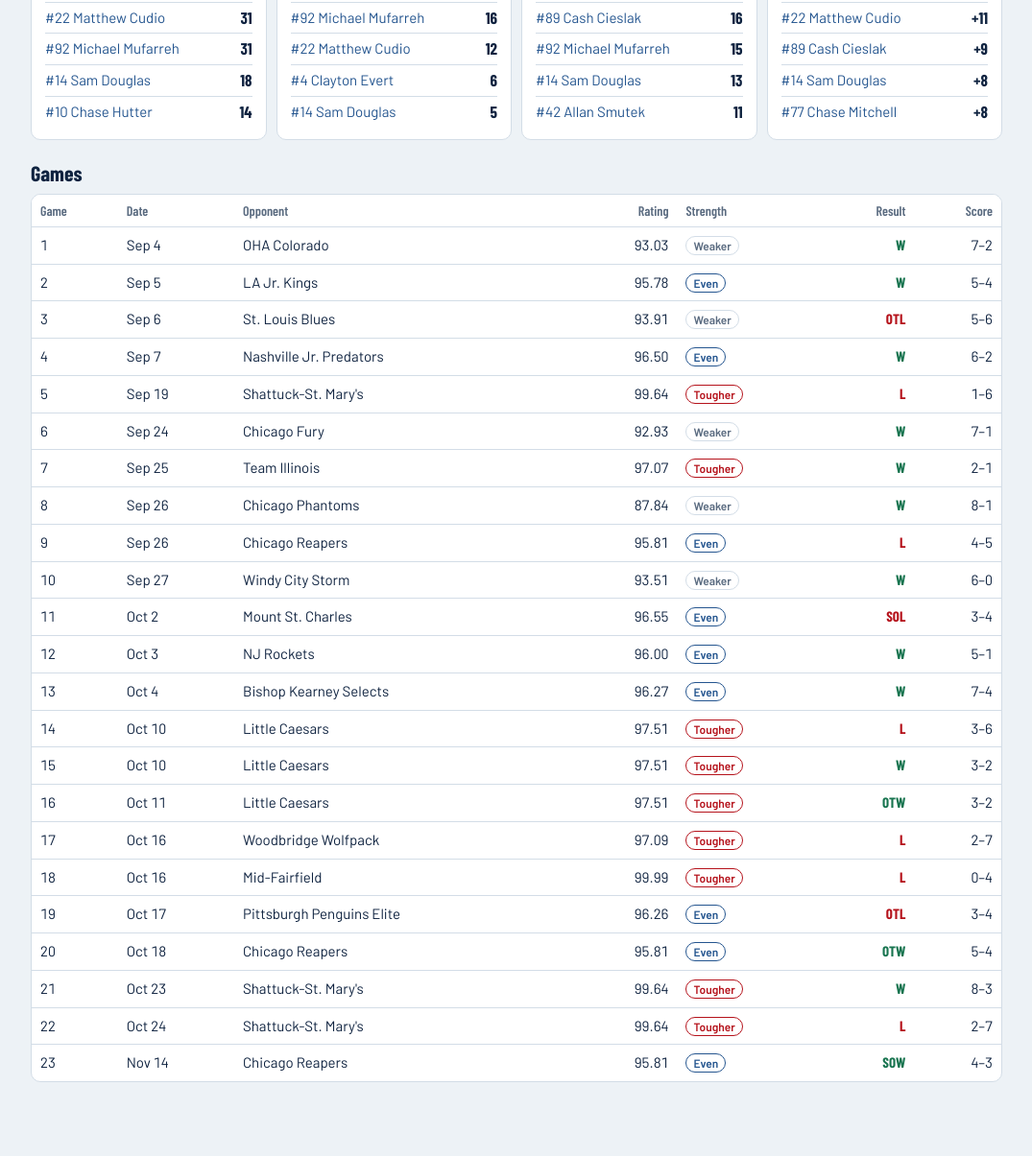
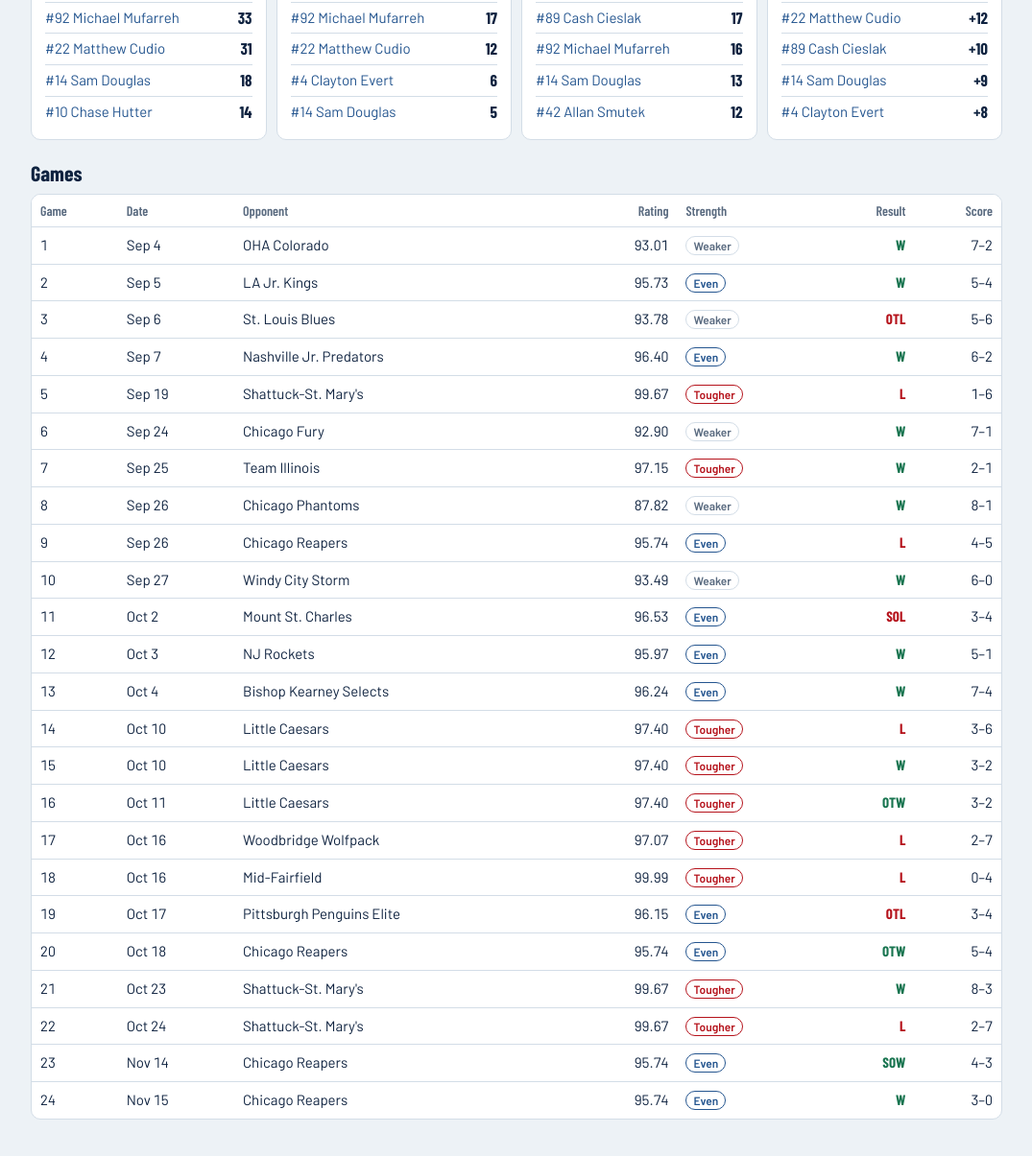
Before and after one commit to mikemuf/MissionStatsU14-26-27season, a plain HTML site: page index.html in a window 1280 px wide. Shown: the part 673-1878 px from the top of the page at 96% size, without its empty margins (102-1177 px from the left). Before the commit the page ends 1841 px from the top, so only its background shows below. Drawn offline with nearby package versions, Linux system fonts and the light colour scheme; a web font is replaced by a local one.

Commit message:
Add Game 24: Reapers 3-0 win (Nov 15); refresh ratings
Co-Authored-By: Claude Opus 5.5 <noreply@anthropic.com>
Claude-Session: https://claude.ai/code/session_01AvK5jZmeEzYTR5houNhCru

```diff
--- a/index.html
+++ b/index.html
@@ -134,8 +134,8 @@ a.dl2:hover{background:var(--hl)}
 </div>
 <script>
 const ROSTER=[[4,"Clayton Evert","F"],[7,"Sean Sullivan","F"],[9,"Grant Tucker","D"],[10,"Chase Hutter","F"],[14,"Sam Douglas","F/D"],[16,"Sebastian Slavik","F"],[19,"Simon Sorensen","F"],[22,"Matthew Cudio","F"],[23,"John Bryant","D"],[42,"Allan Smutek","D"],[61,"Anthony Bakiej","D"],[68,"Sasha Gresl","F"],[72,"Brady Chobar","F"],[77,"Chase Mitchell","F/D"],[86,"AJ Eggers","F"],[89,"Cash Cieslak","F"],[92,"Michael Mufarreh","D"],[96,"Kaleb Johnson","F"]];
-const MISSION_RATING=97.03;
-const OPP={"OHA Colorado":93.03,"LA Jr. Kings":95.78,"St. Louis Blues":93.91,"Nashville Jr. Predators":96.50,"Shattuck-St. Mary's":99.64,"Chicago Fury":92.93,"Team Illinois":97.07,"Chicago Phantoms":87.84,"Chicago Reapers":95.81,"Windy City Storm":93.51,"Mount St. Charles":96.55,"NJ Rockets":96.00,"Bishop Kearney Selects":96.27,"Little Caesars":97.51,"Woodbridge Wolfpack":97.09,"Mid-Fairfield":99.99,"Pittsburgh Penguins Elite":96.26};
+const MISSION_RATING=97.06;
+const OPP={"OHA Colorado":93.01,"LA Jr. Kings":95.73,"St. Louis Blues":93.78,"Nashville Jr. Predators":96.40,"Shattuck-St. Mary's":99.67,"Chicago Fury":92.90,"Team Illinois":97.15,"Chicago Phantoms":87.82,"Chicago Reapers":95.74,"Windy City Storm":93.49,"Mount St. Charles":96.53,"NJ Rockets":95.97,"Bishop Kearney Selects":96.24,"Little Caesars":97.40,"Woodbridge Wolfpack":97.07,"Mid-Fairfield":99.99,"Pittsburgh Penguins Elite":96.15};
 // events: [side, str, G, A1, A2, ICE]
 const GAMES=[
 {n:1,date:"2026-09-04",opp:"OHA Colorado",gf:7,ga:2,res:"W",ev:[
@@ -183,7 +183,9 @@ const GAMES=[
 {n:22,date:"2026-10-24",opp:"Shattuck-St. Mary's",gf:2,ga:7,res:"L",dnp:[9,68,7],ev:[
 ["O","ES",0,0,0,[4,42,10,77,96]],["O","ES",0,0,0,[14,16,89,23,77]],["O","ES",0,0,0,[89,86,16,61,42]],["M","ES",22,89,16,[22,89,16,42,77]],["O","ES",0,0,0,[22,89,14,23,42]],["M","ES",89,42,0,[89,42,10,23,22]],["O","ES",0,0,0,[22,89,77,86,61]],["O","ES",0,0,0,[89,22,92,23,10]],["O","ES",0,0,0,[23,72,77,96,4]]]},
 {n:23,date:"2026-11-14",opp:"Chicago Reapers",gf:4,ga:3,res:"W",so:true,ev:[
-["O","ES",0,0,0,[72,89,92,10,61]],["O","ES",0,0,0,[22,14,19,42,9]],["M","ES",89,16,10,[89,16,10,23,77]],["M","ES",89,22,0,[89,22,10,77,23]],["M","ES",16,4,0,[16,4,92,61,86]],["O","ES",0,0,0,[92,22,61,16,89]]]}
+["O","ES",0,0,0,[72,89,92,10,61]],["O","ES",0,0,0,[22,14,19,42,9]],["M","ES",89,16,10,[89,16,10,23,77]],["M","ES",89,22,0,[89,22,10,77,23]],["M","ES",16,4,0,[16,4,92,61,86]],["O","ES",0,0,0,[92,22,61,16,89]]]},
+{n:24,date:"2026-11-15",opp:"Chicago Reapers",gf:3,ga:0,res:"W",ev:[
+["M","ES",89,92,0,[89,92,22,14,10],"9:06 1st"],["M","ES",42,9,16,[42,9,16,96,4]],["M","PP",92,89,42,null]]}
 ];
 function tierOf(r,mr){const d=r-mr;return d>=0?"Tougher":d>=-2?"Even":"Weaker"}
 function compute(games){
@@ -330,11 +332,11 @@ function vGame(n){
 }
 function vOpp(){
   const opps=[...new Set(GAMES.map(g=>g.opp))].sort((a,b)=>ratings[b]-ratings[a]);
-  let h=`<h2>Opponents</h2><p class="note">Ratings come from the live 2012 Bantam Major ratings as of Nov 14 (from the live ratings site). Tiers are set against Mission's own rating: tougher is at or above Mission, even is within 2 points below, weaker is more than 2 below. Edit any number to update the tiers everywhere; edits save in this browser.</p>`;
+  let h=`<h2>Opponents</h2><p class="note">Ratings come from the live 2012 Bantam Major ratings as of Nov 15 (from the live ratings site). Tiers are set against Mission's own rating: tougher is at or above Mission, even is within 2 points below, weaker is more than 2 below. Edit any number to update the tiers everywhere; edits save in this browser.</p>`;
   h+=`<div class="tw"><table><thead><tr><th class="l">Team</th><th>Rating</th><th class="l">Strength</th><th class="l">Results</th></tr></thead><tbody>`;
   h+=`<tr class="me"><td class="l"><b>Chicago Mission</b></td><td><input class="rt" type="number" step="0.01" data-m="1" value="${mRating}" aria-label="Chicago Mission rating"></td><td class="l str">Baseline</td><td class="l">${rec(GAMES)}</td></tr>`;
   opps.forEach(o=>{const gs=GAMES.filter(g=>g.opp===o);h+=`<tr><td class="l">${esc(o)}</td><td><input class="rt" type="number" step="0.01" data-o="${esc(o)}" value="${ratings[o]}" aria-label="${esc(o)} rating"></td><td class="l"><span class="chip ${tierOf(ratings[o],mRating)}">${tierOf(ratings[o],mRating)}</span></td><td class="l">${gs.map(g=>`<a class="link" href="#game/${g.n}"><span class="res ${g.res}">${g.so?(g.res==="W"?"SOW":"SOL"):g.ot?"OTW":g.res}</span> ${g.gf}–${g.ga}</a>`).join(", ")}</td></tr>`});
-  h+=`</tbody></table></div><p style="margin-top:12px"><button class="plain" id="resetR">Reset to Nov 14 ratings</button></p>`;
+  h+=`</tbody></table></div><p style="margin-top:12px"><button class="plain" id="resetR">Reset to Nov 15 ratings</button></p>`;
   return h;
 }
 function render(){
```
